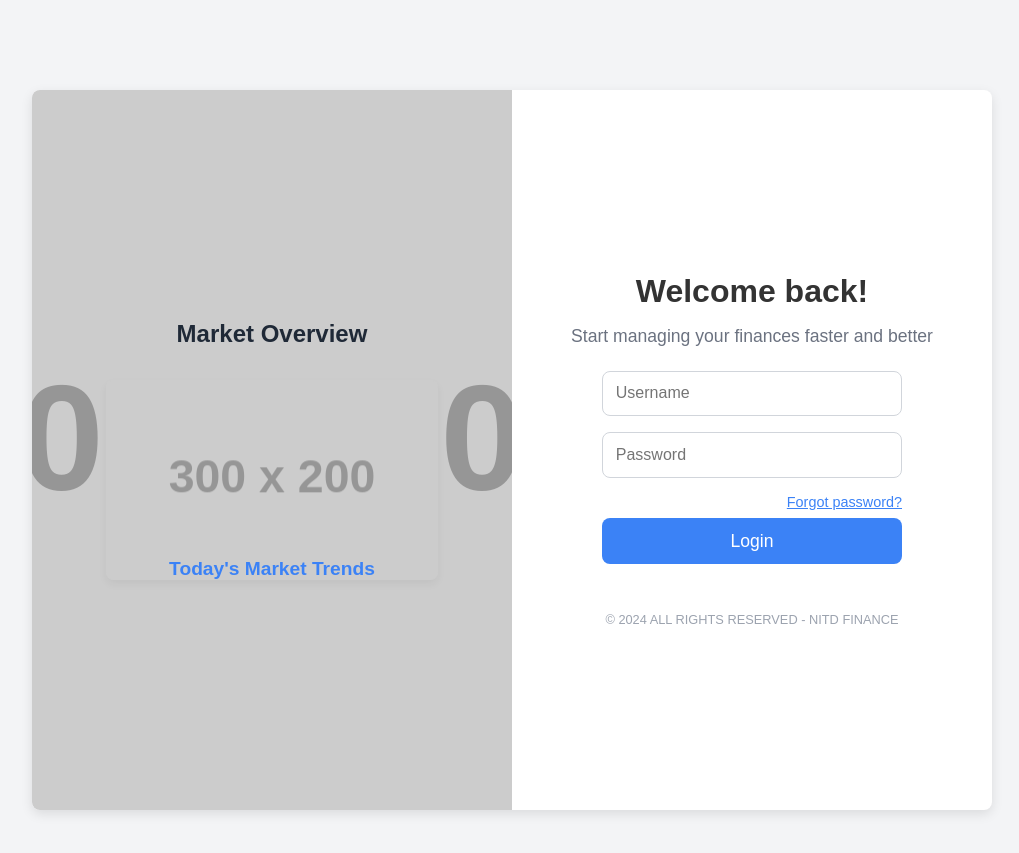
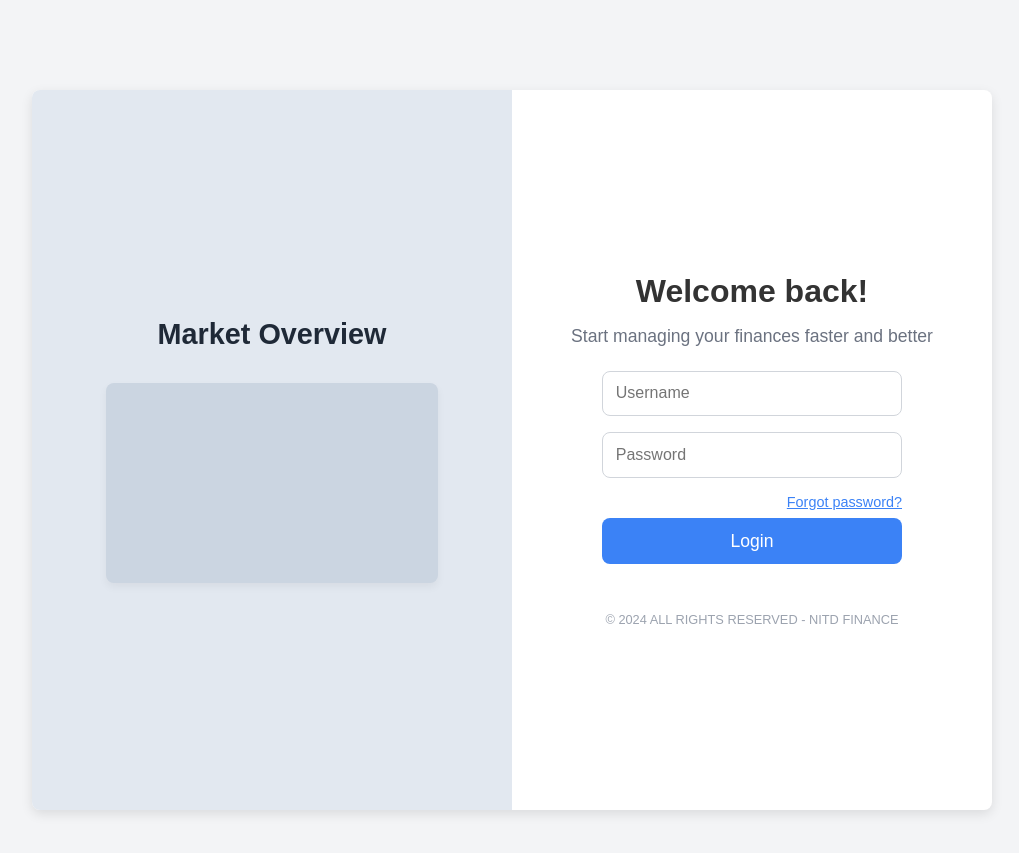
Before and after one commit to Imaad08/stocksgame, a Jekyll site: the page built from _posts/2024-10-31-login.md, in a window 1280 px wide. Shown: the top 853 px of the page, without its empty margins (128-1147 px from the left). Built offline with Jekyll 4.4.1, drawn with Linux system fonts in a browser that asks for light colours; part of the change alters nothing that is shown.

Commit message:
left pane of login styling

```diff
--- a/_posts/2024-10-31-login.md
+++ b/_posts/2024-10-31-login.md
@@ -45,20 +45,17 @@ title: Login
             height: 100%;
         }
         .left-section {
-            background: #f8fafc url('https://via.placeholder.com/300x200') no-repeat center center;
-            background-size: cover;
-        }
-        .right-section {
-            text-align: left;
+            background: #e2e8f0; /* Soft gray background for a clean look */
+            text-align: center;
         }
         .left-section h2 {
-            font-size: 1.5rem;
+            font-size: 1.8rem;
             margin-bottom: 1rem;
             color: #1f2937;
+            font-weight: bold;
         }
         .stock-graph {
-            background: url('https://via.placeholder.com/300x200') no-repeat center center;
-            background-size: cover;
+            background: #cbd5e1; /* Lighter gray box for contrast */
             border-radius: 8px;
             width: 80%;
             height: 200px;
@@ -145,7 +142,6 @@ title: Login
         <div class="left-section">
             <h2>Market Overview</h2>
             <div class="stock-graph">
-                Today's Market Trends
             </div>
         </div>
         <!-- Right Section -->
```
Also changed, not shown: images/accounting-finance-graph-report-worker-vector-31906834.jpg (added).
